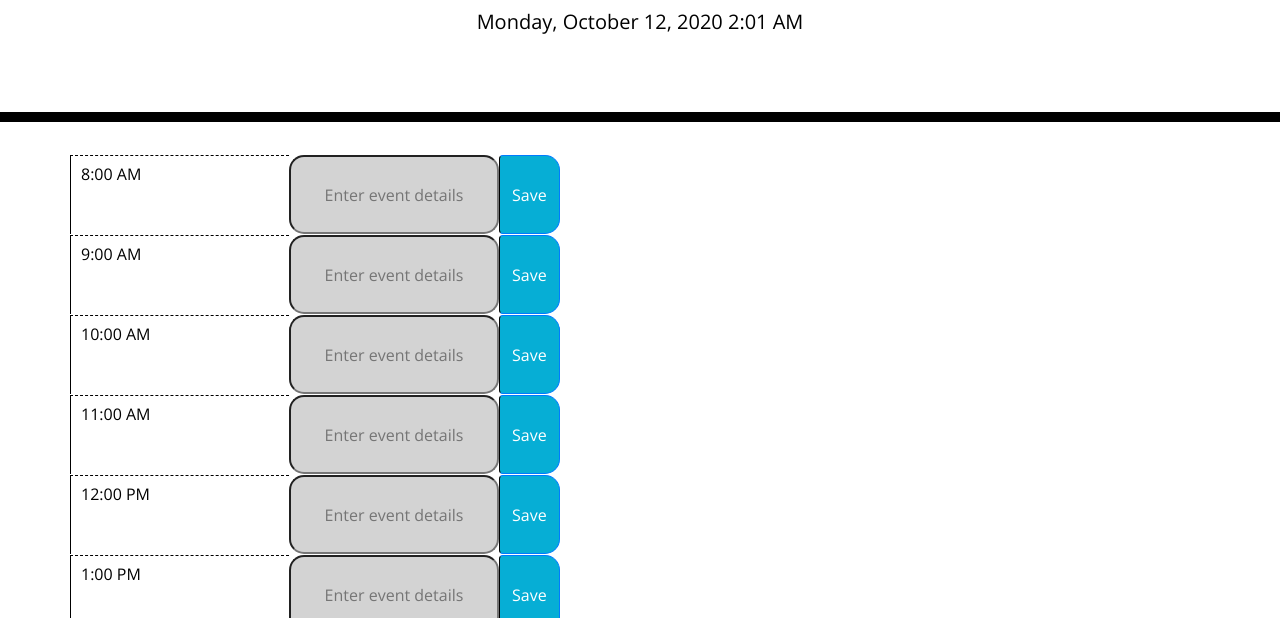
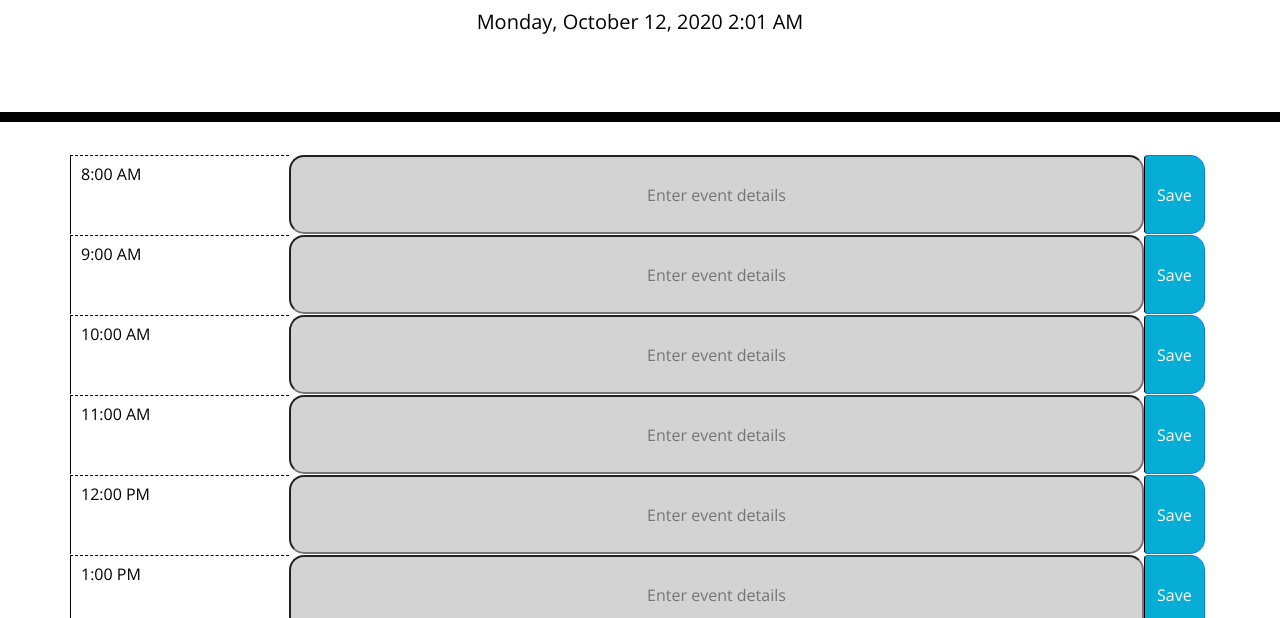
Before and after one commit to nova-codes/day-planner, a plain HTML site: page index.html in a window 1280 px wide. Shown: the part 182-800 px from the top of the page. Drawn offline with nearby package versions, Linux system fonts and the light colour scheme.

Commit message:
Refactoring and reverting minor changes.

```diff
--- a/app.js
+++ b/app.js
@@ -18,52 +18,42 @@ function dayPlanner() {
         let businessHours = [
             {
                 id: 'eight',
-                hour: m.hour(8),
                 time: '8:00 AM'
             },
             {
                 id: 'nine',
-                hour: m.hour(9),
                 time: '9:00 AM'
             },
             {
                 id: 'ten',
-                hour: m.hour(10),
                 time: '10:00 AM'
             },
             {
                 id: 'eleven',
-                hour: m.hour(11),
                 time: '11:00 AM'
             },
             {
                 id: 'twelve',
-                hour: m.hour(12),
                 time: '12:00 PM'
             },
             {
                 id: 'one',
-                hour: m.hour(13),
                 time: '1:00 PM'
             },
             {
                 id: 'two',
-                hour: m.hour(14),
                 time: '2:00 PM'
             },
             {
                 id: 'three',
-                hour: m.hour(15),
                 time: '3:00 PM'
             },
             {
                 id: 'four',
-                hour: m.hour(16),
                 time: '4:00 PM'
             },
             {
                 id: 'five',
-                hour: m.hour(17),
                 time: '5:00 PM'
             }
         ]
@@ -88,12 +78,12 @@ function dayPlanner() {
                     timeCol.addClass('hour');
                     timeCol.text(businessHours[i].time);
 
-                var inputEvent = $('<input>')
+                var inputEvent = $('<input>');
                     inputEvent.attr('id', businessHours[i].id);
                     inputEvent.addClass('time-block');
                     inputEvent.attr('placeholder', 'Enter event details');
 
-                var saveBtn = $('<button>')
+                var saveBtn = $('<button>');
                     saveBtn.attr('id', businessHours[i].id);
                     saveBtn.addClass('btn btn-primary saveBtn');
                     saveBtn.text('Save');
--- a/style.css
+++ b/style.css
@@ -28,12 +28,13 @@ textarea{
 .time-block{
   text-align: center;
   border-radius: 15px;
+  width: 75%;
 }
 
 .row {
   white-space: pre-wrap;
   height: 80px;
-  border-top: 1px solid white;;
+  border-top: 1px solid white;
 }
 
 .hour {
```
